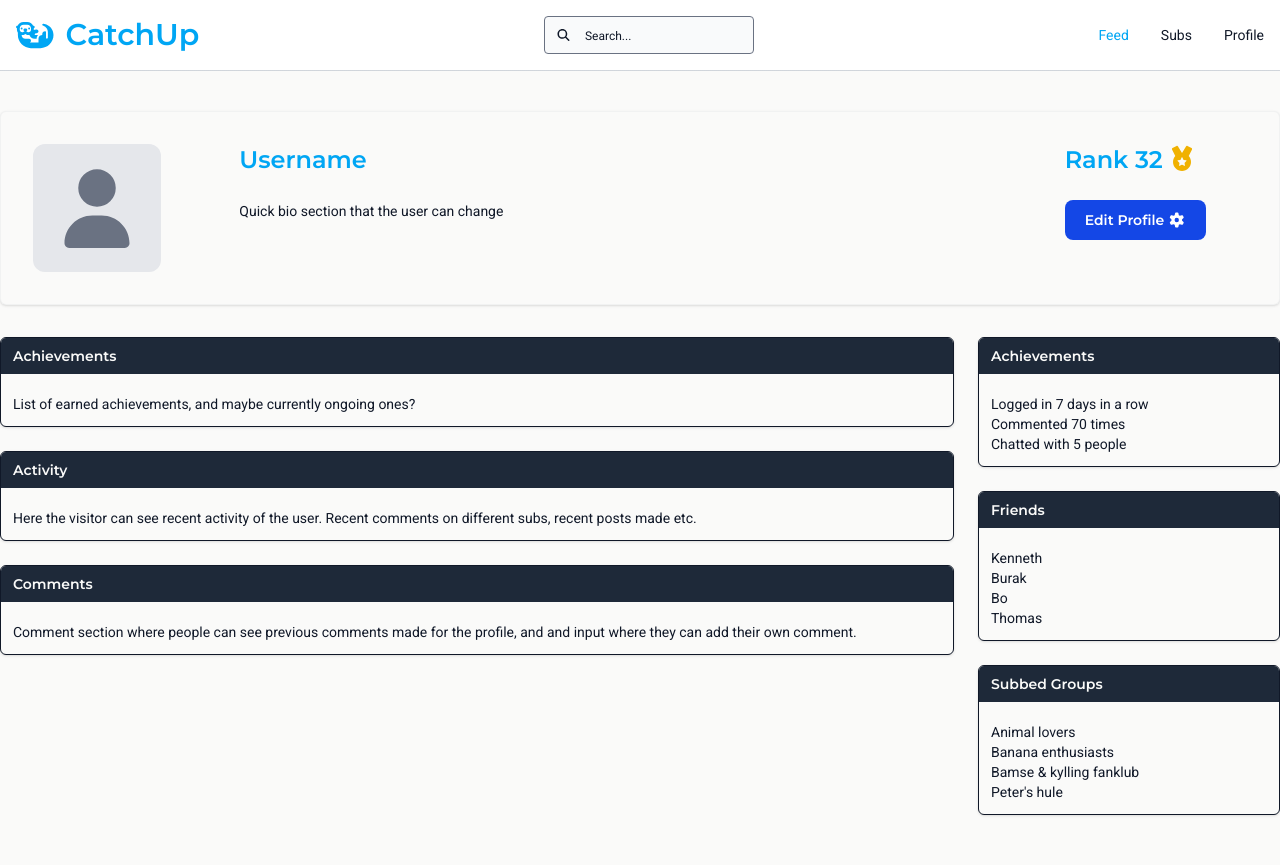
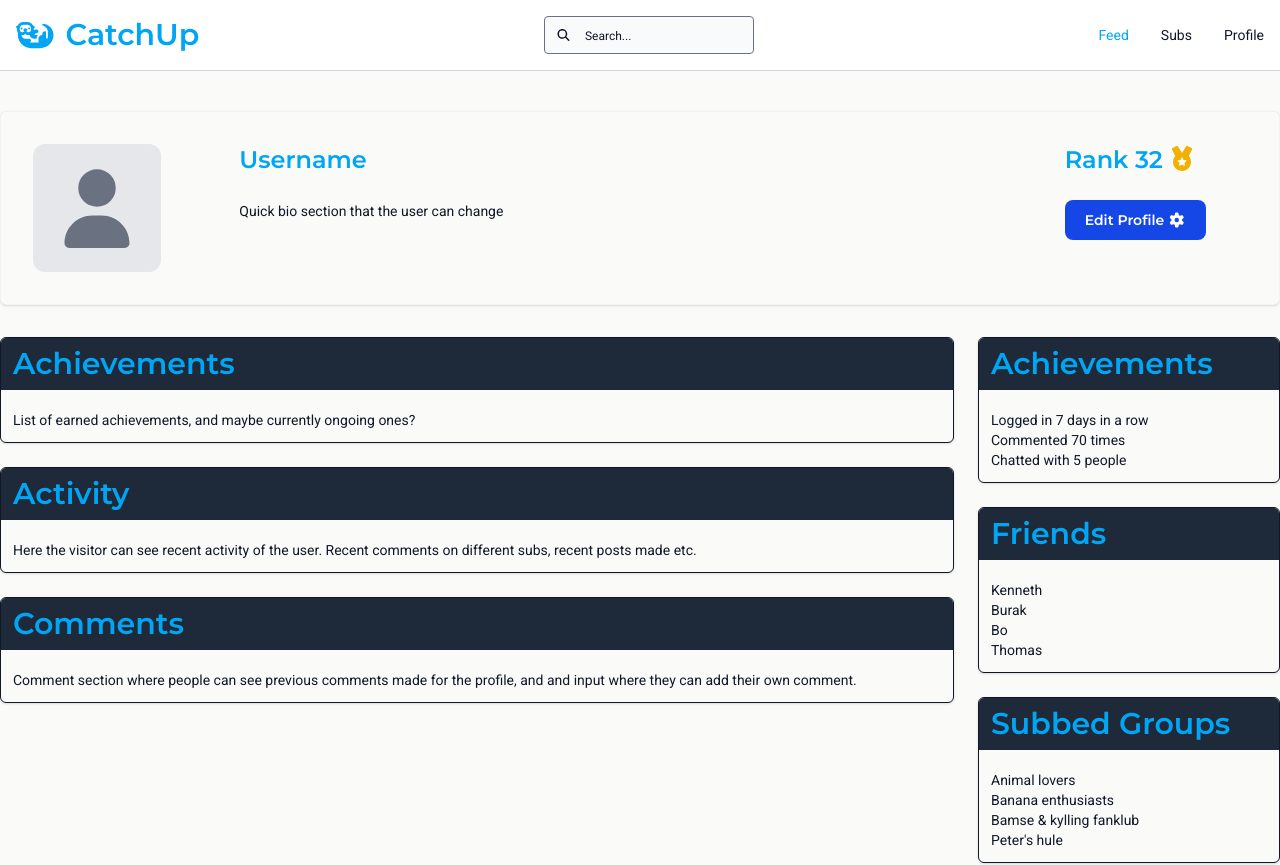
Before and after one commit to 4-sem-CatchUp/frontend, a React (Vite) app: page /profile/1 in a window 1280 px wide. Shown: the top 865 px of the page. Built offline with nearby package versions, Linux system fonts and the light colour scheme.

Commit message:
ændret en smule ved card

```diff
--- a/src/app/layout/GlobalHeader.jsx
+++ b/src/app/layout/GlobalHeader.jsx
@@ -56,7 +56,7 @@ export default function GlobalHeader() {
             <input
               type="text"
               id="search-navbar"
-              className="block w-full  p-2 ps-10 text-sm outline-none text-gray-900 border-[0.5px] border-gray-500 rounded-sm bg-gray-50 focus:ring-sky-500 focus:border-sky-500 dark:bg-gray-700 dark:border-stone-50 placeholder:text-gray-900 md:placeholder:text-xs dark:placeholder-gray-400 dark:text-white dark:focus:ring-blue-500 dark:focus:border-blue-500"
+              className="block w-full  p-2 ps-10 text-sm outline-none text-gray-900 border-[0.5px] border-gray-500 rounded-sm bg-gray-50 focus:ring-sky-500 focus:border-sky-500 dark:bg-gray-800 dark:border-stone-50 placeholder:text-gray-900 md:placeholder:text-xs dark:placeholder-gray-400 dark:text-white dark:focus:ring-blue-500 dark:focus:border-blue-500"
               placeholder="Search..."
             />
           </div>
--- a/src/components/ui/Card.jsx
+++ b/src/components/ui/Card.jsx
@@ -2,11 +2,9 @@ import React from "react";
 
 export default function Card({ title, children }) {
   return (
-    <div className="relative overflow-hidden rounded-md border border-gray-900 dark:border-gray-300/25 dark:bg-gray-900 bg-stone-50 shadow-sm">
+    <div className="relative overflow-hidden rounded-md border border-gray-900 dark:border-gray-800 dark:bg-gray-900 bg-stone-50 shadow-sm">
       <div className="bg-gray-800 p-3 pt-2 pb-2">
-        <h2 className="text-sm font-semibold dark:text-gray-900 text-stone-50">
-          {title}
-        </h2>
+        <h2>{title}</h2>
       </div>
       <div className="mt-2 text-sm text-gray-900 dark:text-stone-50 p-3">
         {children}
--- a/src/features/feed/components/FeedCard.jsx
+++ b/src/features/feed/components/FeedCard.jsx
@@ -0,0 +1,14 @@
+import React from "react";
+
+export default function FeedCard({ children }) {
+  return (
+    <div className="relative overflow-hidden rounded-sm border border-gray-900 dark:border-gray-300/25 dark:bg-gray-900 bg-stone-50 shadow-sm">
+      <div className="bg-gray-800 p-3 pt-2 pb-2">
+        <h2 className="text-sm font-semibold dark:text-gray-900 text-stone-50"></h2>
+      </div>
+      <div className="mt-2 text-sm text-gray-900 dark:text-stone-50 p-3">
+        {children}
+      </div>
+    </div>
+  );
+}
```
